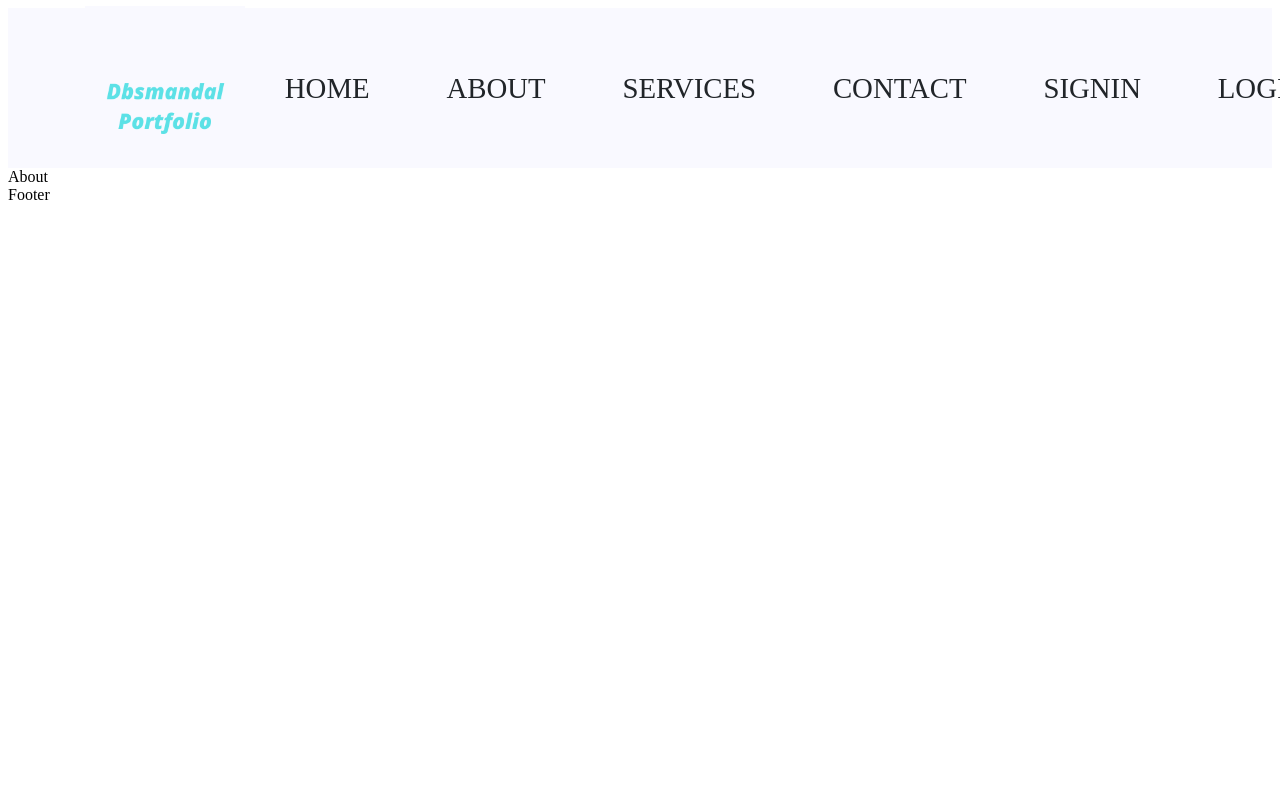
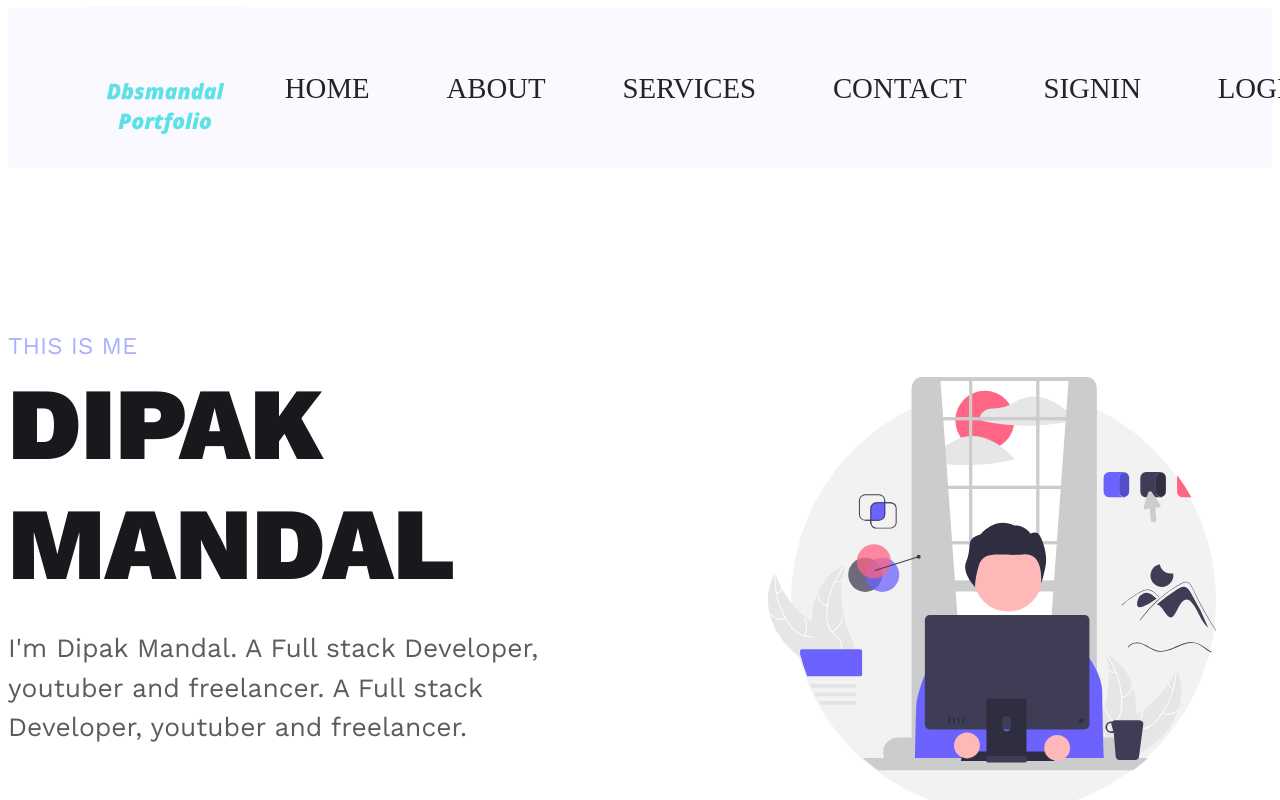
Before and after one commit to dbsmandal/Personal-Portfolio, a React (Vite) app: page /About in a window 1280 px wide. Shown: the top 800 px of the page. Built offline with nearby package versions, Linux system fonts and the light colour scheme.

Commit message:
About Section Done With Help of props

```diff
--- a/src/Component/HeroSection.jsx
+++ b/src/Component/HeroSection.jsx
@@ -3,16 +3,16 @@ import { NavLink } from "react-router-dom";
 import styled from "styled-components";
 import { Button } from "../style/Button";
 
-const HeroSection = () => {
+const HeroSection = ({name,image}) => {
 
   return (
     <Wrapper>
       <div className="container grid grid-two-column">
         <div className="section-hero-data">
           <p className="hero-top-data">THIS IS ME</p>
-          <h1 className="hero-heading">Dbsmandal Portfolio</h1>
+          <h1 className="hero-heading">{name}</h1>
           <p className="hero-para">
-            I'm Dbsmandal. A Full stack Developer, youtuber and freelancer. A Full
+            I'm {name}. A Full stack Developer, youtuber and freelancer. A Full
             stack Developer, youtuber and freelancer.
           </p>
           <Button className="btn hireme-btn">
@@ -23,7 +23,7 @@ const HeroSection = () => {
         {/* for image  */}
         <div className="section-hero-image">
           <picture>
-            <img src="./images/hero.svg" alt="hero image" className="hero-img " />
+            <img src={image} alt="hero image" className="hero-img " />
           </picture>
         </div>
       </div>
--- a/src/Pages/About.jsx
+++ b/src/Pages/About.jsx
@@ -1,9 +1,14 @@
 import React from 'react'
+import HeroSection from '../Component/HeroSection'
 
 const About = () => {
+  const data={
+    name:"Dipak Mandal",
+    image:"./images/about1.svg"
+  }
   return (
     <div>
-      About
+     <HeroSection {...data}/>
     </div>
   )
 }
--- a/src/Pages/Home.jsx
+++ b/src/Pages/Home.jsx
@@ -2,9 +2,13 @@ import React from 'react'
 import HeroSection from '../Component/HeroSection'
 
 const Home = () => {
+  const data={
+    name:"Dbsmandal Portfolio",
+    image:"./images/hero.svg"
+  }
   return (
     <div>
-      <HeroSection/>
+      <HeroSection {...data}/>
     </div>
   )
 }
```
